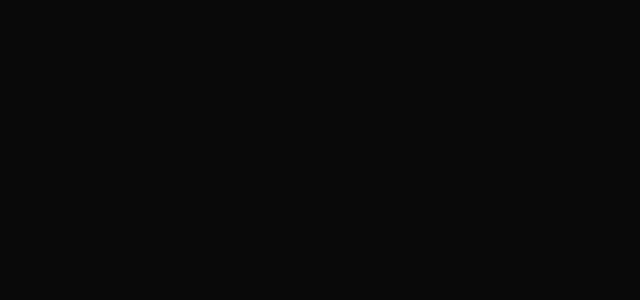
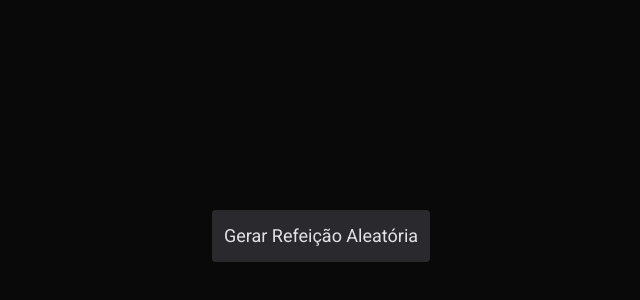
Before and after one commit to TiagoFreitas03/app-collection, a React (Vite) app: page /random-meal-generator in a window 1280 px wide. Before the commit this address had no page. Shown: the part 164-464 px from the top of the page, without its empty margins (319-959 px from the left). Built offline with nearby package versions, Linux system fonts and the light colour scheme.

Commit message:
Aplicação Random Meal Generator

```diff
--- a/src/App.tsx
+++ b/src/App.tsx
@@ -18,6 +18,7 @@ import { IOTMailboxSimulator } from './apps/IOTMailboxSimulator'
 import { JsInputValidation } from './apps/JsInputValidation'
 import { Json2Csv } from './apps/Json2Csv'
 import { KeyValue } from './apps/KeyValue'
+import { RandomMealGenerator } from './apps/RandomMealGenerator'
 import { RandomNumberGenerator } from './apps/RandomNumberGenerator'
 import { Recipe } from './apps/Recipe'
 import { RomanToDecimal } from './apps/RomanToDecimal'
@@ -50,6 +51,7 @@ const Home = () => {
 			<Link to='/hello'>Hello App</Link>
 			<Link to='/json-2-csv'>JSON 2 CSV</Link>
 			<Link to='/key-value'>Key Value</Link>
+			<Link to='/random-meal-generator'>Random Meal Generator</Link>
 			<Link to='/random-number'>Random Number Generator</Link>
 			<Link to='/recipe'>Recipe</Link>
 			<Link to='/roman-to-decimal'>Roman to Decimal</Link>
@@ -87,6 +89,7 @@ export function App() {
 				<Route path='/hello' element={<Hello />} />
 				<Route path='/json-2-csv' element={<Json2Csv />} />
 				<Route path='/key-value' element={<KeyValue />} />
+				<Route path='/random-meal-generator' element={<RandomMealGenerator />} />
 				<Route path='/random-number' element={<RandomNumberGenerator />} />
 				<Route path='/recipe' element={<Recipe />} />
 				<Route path='/roman-to-decimal' element={<RomanToDecimal />} />
--- /dev/null
+++ b/src/apps/RandomMealGenerator.tsx
@@ -0,0 +1,81 @@
+import { useState } from "react"
+
+interface Meal {
+	name: string
+	ingredients: string[]
+	instructions: string
+	picture: string
+	link?: string
+}
+
+export function RandomMealGenerator() {
+	const [meal, setMeal] = useState<Meal>()
+
+	async function getRandomMeal() {
+		const res = await fetch('https://www.themealdb.com/api/json/v1/1/random.php')
+
+		const data = await res.json()
+		const random = data.meals[0]
+
+		const aux: Meal = {
+			name: random['strMeal'],
+			ingredients: [],
+			instructions: random['strInstructions'],
+			picture: random['strMealThumb'],
+			link: random['strYoutube']
+		}
+
+		for (let key in random) {
+			if (key.startsWith('strIngredient') && random[key] != null && random[key] != '') {
+				const num = Number(key.replace(/[^\d]/g, '')) - 1
+				aux.ingredients[num] = random[key]
+			} else if (key.startsWith('strMeasure') && random[key] != null && random[key] != '') {
+				const num = Number(key.replace(/[^\d]/g, '')) - 1
+				aux.ingredients[num] = aux.ingredients[num] + ' - ' + random[key]
+			}
+		}
+
+		setMeal(aux)
+	}
+
+	return (
+		<div className='w-screen min-h-screen justify-center items-center overflow-hidden flex'>
+			<div className="text-center m-3">
+				<button
+					type='button'
+					className='bg-gray-600 text-lg p-3 rounded'
+					onClick={getRandomMeal}
+				>
+					Gerar Refeição Aleatória
+				</button>
+			</div>
+
+			{meal && <div className='border border-gray-500 mr-10 w-full rounded p-3 flex gap-4'>
+				<div className="w-[34%]">
+					<img src={meal.picture} alt={meal.name} />
+
+					<h2 className='text-lg my-2'>Ingredients:</h2>
+
+					<ul className='list-disc pl-6'>
+					{ meal.ingredients.map((ingredient, index) => {
+						return (
+							<li key={index} className='item'>{ingredient}</li>
+						)
+					}) }
+					</ul>
+				</div>
+
+				<div className='w-[66%]'>
+					<h1 className='text-2xl my-2'>{meal.name}</h1>
+
+					<p className='leading-loose'>{meal.instructions}</p>
+
+					{
+						meal.link &&
+						<a href={meal.link} className='my-4 text-blue-500' target='_blank'>YouTube vídeo</a>
+					}
+				</div>
+			</div>}
+		</div>
+	)
+}
```
Also changed, not shown: 1 other file (tests, documents, lock files or other folders).
